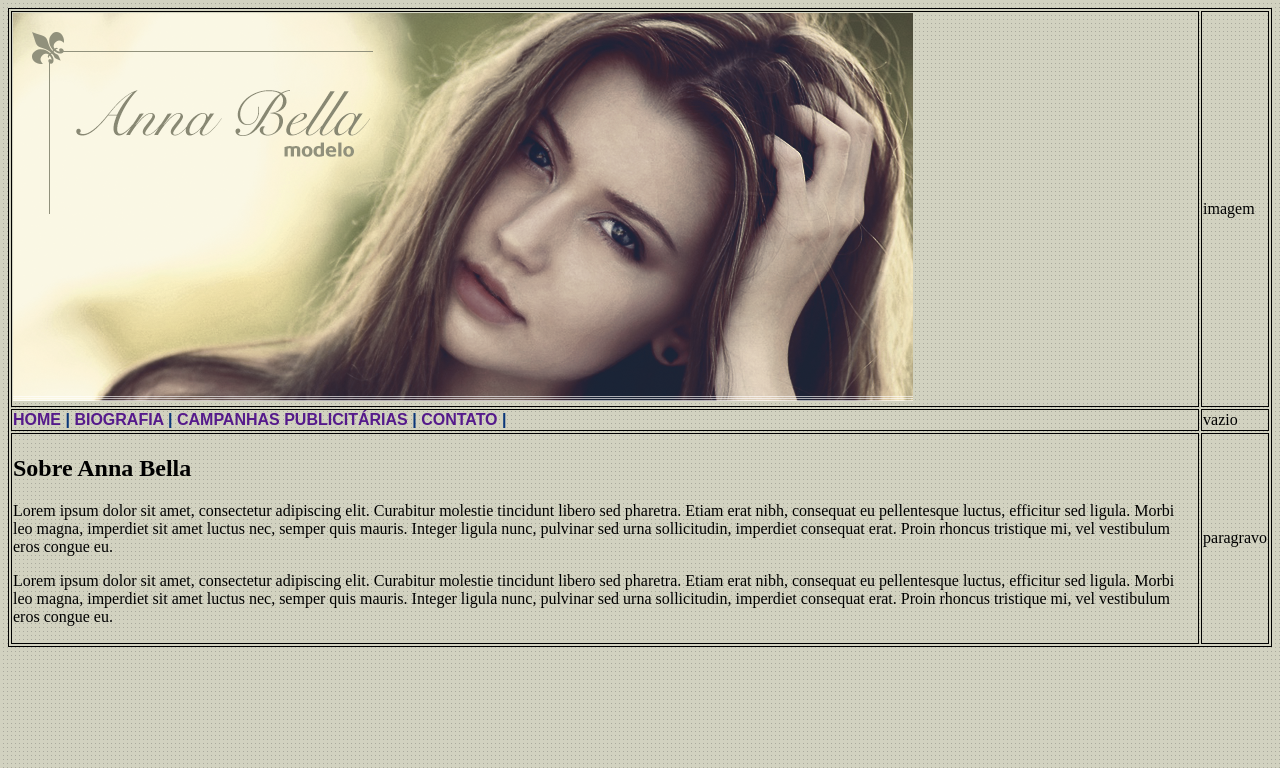
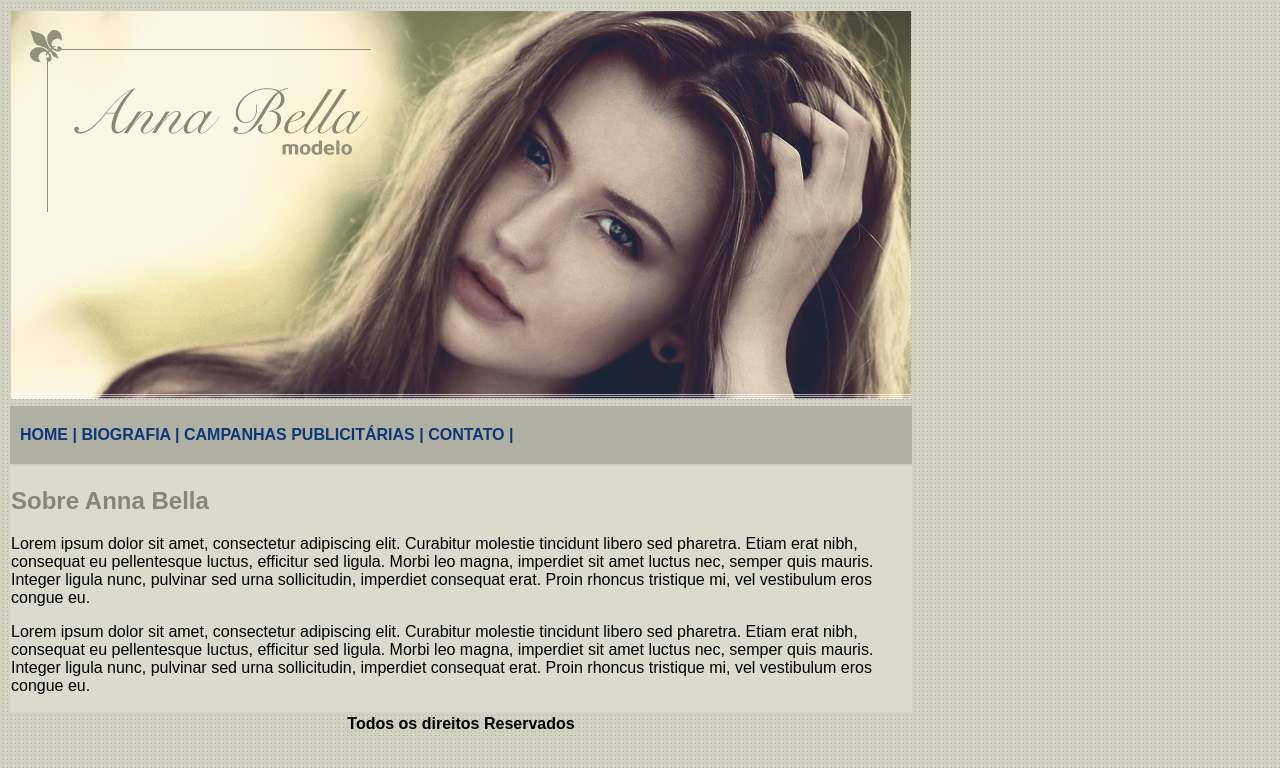
Before and after one commit to CastroFilipe/templateModelo, a plain HTML site: page index.html in a window 1280 px wide. Shown: the top 768 px of the page. Drawn offline with Linux system fonts and the light colour scheme.

Commit message:
Ajustes na imagem e posição dos elementos

```diff
--- a/css/estilo.css
+++ b/css/estilo.css
@@ -1,18 +1,45 @@
+*{
+    font-family: Arial, Helvetica, sans-serif;
+}
+
 body {
     background-image: url('../imagens/fundo.png');
 
 }
 
+h2 {
+    color: rgb(133, 133, 122);
+}
+
+.texto {
+    background-color: rgb(218, 218, 205);
+}
+
 #menuDeNavegacao {
-    font-family: Arial, Helvetica, sans-serif;
     font-weight: bolder;
     color: #0b377a;
+    padding: 20px;
+    padding-left: 10px;
+    background-color: rgb(177, 177, 163);
+}
+
+#rodape {
+    font-weight: bolder;
+    text-align: center;
+
 }
 
 a {
     text-decoration: none;
+    color: #0b377a
 }
 
 table, td {
-    border: solid black 1px;
+    /* border: solid black 1px; */
+    width: 68%
+
 }
+
+p {
+
+}
--- a/index.html
+++ b/index.html
@@ -16,9 +16,7 @@
             <td>
                 <img src="imagens/capa.png" alt="">
             </td>
-            <td>
-                imagem
-            </td>
+
         </tr>
 
         <tr>
@@ -28,13 +26,10 @@
                 <a href="">CAMPANHAS PUBLICITÁRIAS</a> |
                 <a href="">CONTATO</a> |
             </td>
-            <td>
-                vazio
-            </td>
         </tr>
 
         <tr>
-            <td>
+            <td class="texto">
                 <h2>Sobre Anna Bella</h2>
                 <p>
                     Lorem ipsum dolor sit amet, consectetur adipiscing elit. Curabitur molestie tincidunt
@@ -53,10 +48,10 @@
                 </p>
             </td>
 
-            <td>
-                paragravo
-            </td>
+        </tr>
 
+        <tr id="rodape">
+            <td>Todos os direitos Reservados</td>
         </tr>
 
     </table>
```
